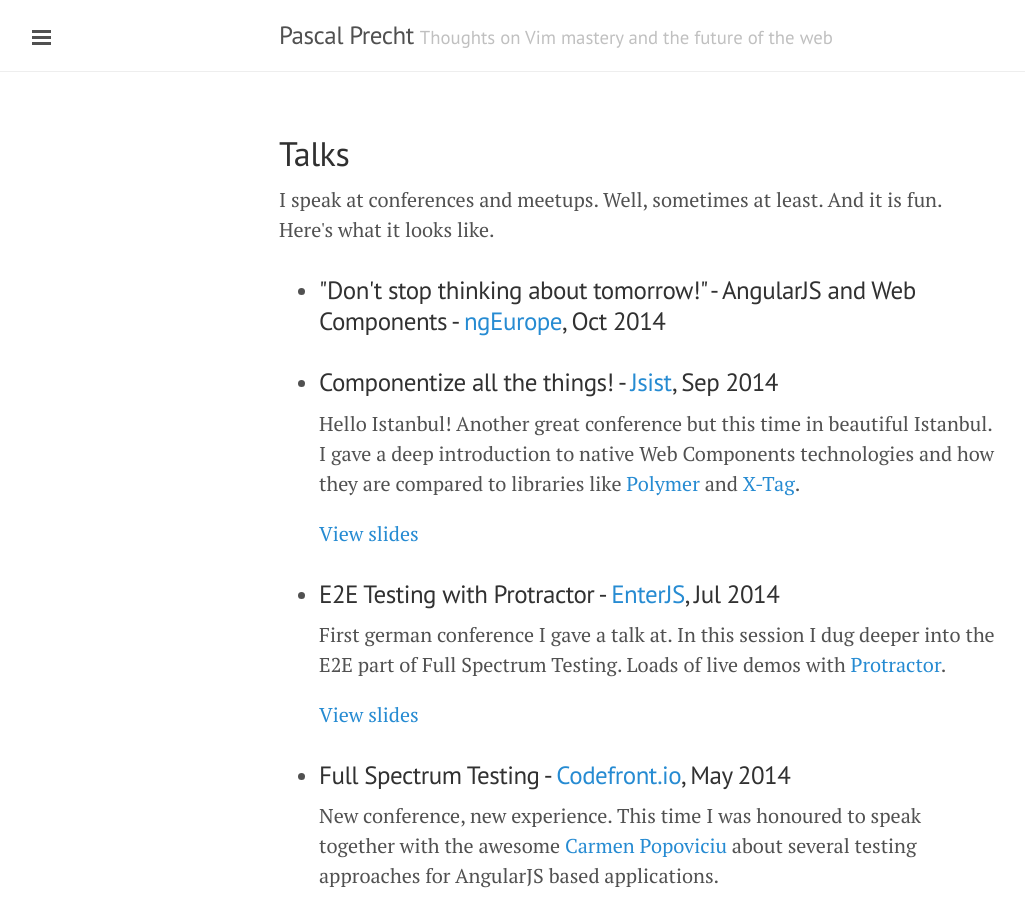
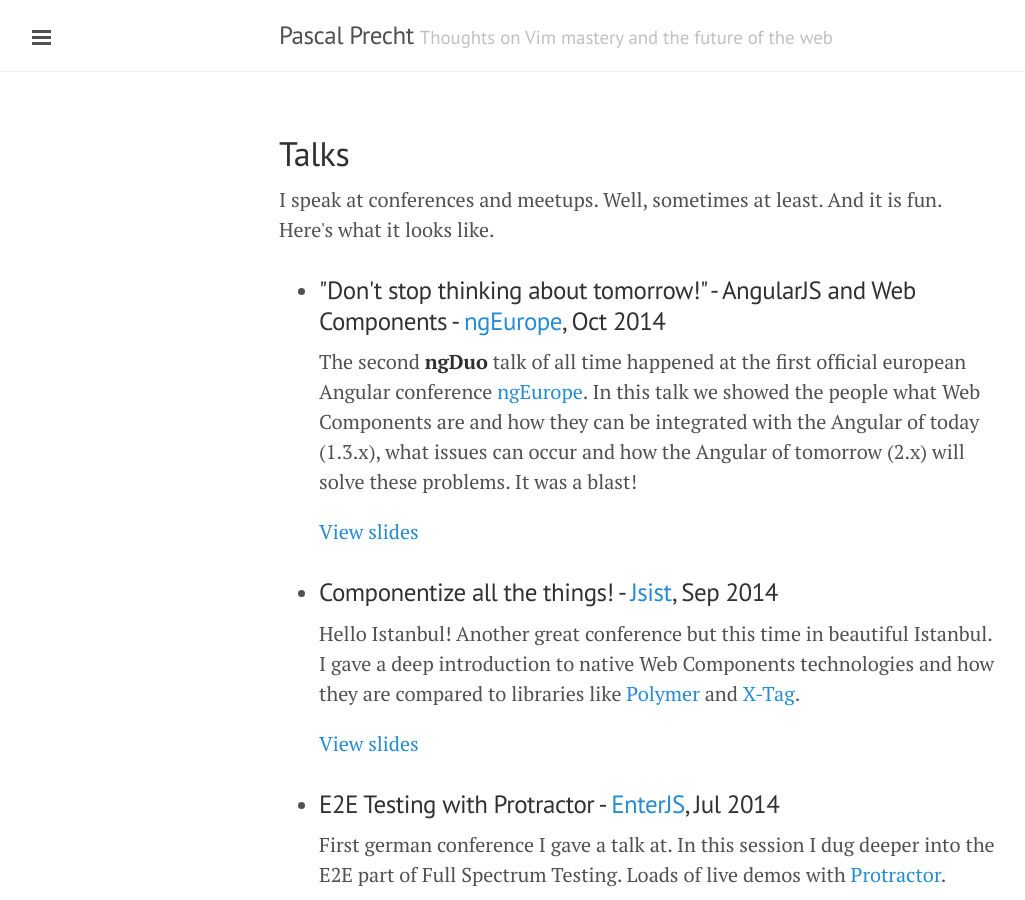
Before and after one commit to 0x-r4bbit/pascalprecht.github.io, a Jekyll site: the page built from talks.html, in a window 1280 px wide and 900 px high. Shown: the whole window, without its empty margins (1-1026 px from the left). Built offline with Jekyll 4.4.1, drawn with Linux system fonts in a browser that asks for light colours; Markdown is read by kramdown in place of the engine named in the settings.

Commit message:
updates talks section; adds ngEurope slides

```diff
--- a/talks.html
+++ b/talks.html
@@ -8,7 +8,10 @@
 
   <p>I speak at conferences and meetups. Well, sometimes at least. And it is fun. Here's what it looks like.</p>
   <ul>
-    <li><h3>"Don't stop thinking about tomorrow!" - AngularJS and Web Components - <a href="http://ngeurope.org">ngEurope</a>, Oct 2014</h3></li>
+    <li><h3>"Don't stop thinking about tomorrow!" - AngularJS and Web Components - <a href="http://ngeurope.org">ngEurope</a>, Oct 2014</h3>
+    <p>The second <strong>ngDuo</strong> talk of all time happened at the first official european Angular conference <a href="http://ng-europe.org">ngEurope</a>. In this talk we showed the people what Web Components are and how they can be integrated with the Angular of today (1.3.x), what issues can occur and how the Angular of tomorrow (2.x) will solve these problems. It was a blast!</p>
+    <p><a href="http://pascalprecht.github.io/dont-stop-thinking-about-tomorrow">View slides</a></p>
+    </li>
     <li><h3>Componentize all the things! - <a href="http://jsist.org">Jsist</a>, Sep 2014</h3>
     <p>Hello Istanbul! Another great conference but this time in beautiful Istanbul. I gave a deep introduction to native Web Components technologies and how they are compared to libraries like <a href="http://polymer-project.org" title="Polymer">Polymer</a> and <a href="http://x-tags.org">X-Tag</a>.</p>
     <p><a href="http://pascalprecht.github.io/slides/componentize-all-the-things/#/">View slides</a>
```
